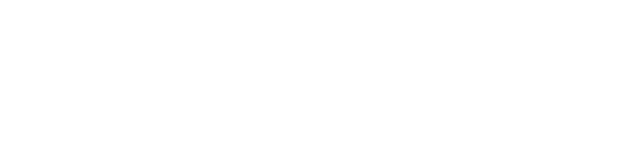
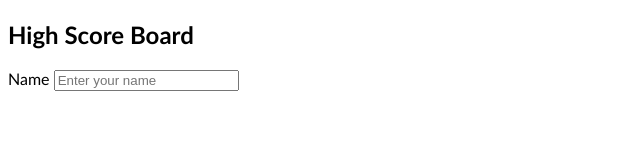
Before and after one commit to mp2626/code_quiz, a plain HTML site: page highscore.html in a window 1280 px wide. Shown: the whole page, without its empty margins (0-640 px from the left). Drawn offline with Linux system fonts and the light colour scheme.

Commit message:
update to high score html

```diff
--- a/assets/script.js
+++ b/assets/script.js
@@ -10,7 +10,7 @@ const userHighScore = {
 }
 
 let timerClock = "";
-let clock = ""
+let clock = "";
 let questionIndex = 0;
 let yourScore = "";
 let gameOver = false;
@@ -67,7 +67,6 @@ function startTimer() {
 
 // fetch and render questions
 function renderQuestions() {
-
     if (questionIndex !== 4) {
         answers.innerHTML = ""
         questionScreen.textContent = questionArray[questionIndex].question;
@@ -83,7 +82,6 @@ function renderQuestions() {
 
 // compare questions event and reset index?
 function checkQuestion(event) {
-
     if (questionIndex !== 4) {
         var check = event.target
         console.log(check)
--- a/highscore.html
+++ b/highscore.html
@@ -5,13 +5,25 @@
     <meta charset="UTF-8">
     <meta http-equiv="X-UA-Compatible" content="IE=edge">
     <meta name="viewport" content="width=device-width, initial-scale=1.0">
+    <link rel="stylesheet" href="./assets/style.css">
     <title>Document</title>
 </head>
 
 <body>
     <Section>
+        <h1>High Score Board</h1>
+        <form>
+            <div id="scoreNameInput">
+                <label for="name">Name</label>
+                <input type="text" name="name" id="name" placeholder="Enter your name" />
+            </div>
+        </form>
+    </Section>
+    <section>
+        <div id="userScore"></div>
+    </section>
 
-    </Section>
+    <script src="./assets/script.js"></script>
 </body>
 
 </html>
```
